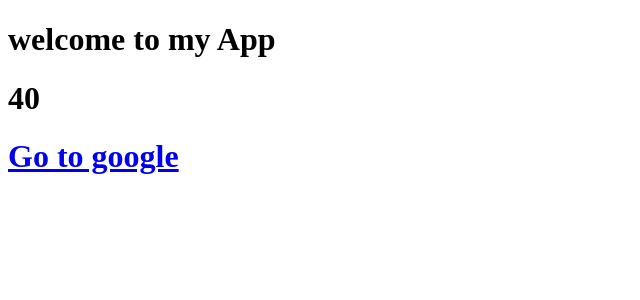
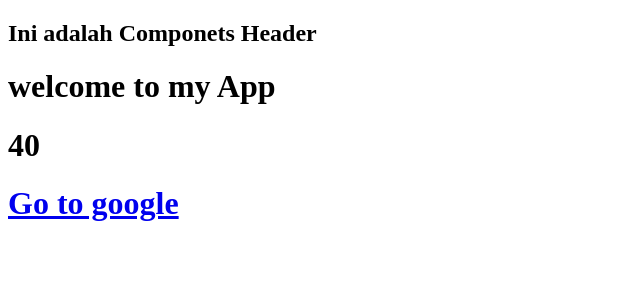
Before and after one commit to ujangaris/reacthooks, a React (Create React App) app: page / in a window 1280 px wide. Shown: the top 300 px of the page, without its empty margins (0-640 px from the left). Built offline with nearby package versions, Linux system fonts and the light colour scheme.

Commit message:
Components

```diff
--- a/src/App.js
+++ b/src/App.js
@@ -1,9 +1,12 @@
+import Header from "./comopents/Header";
+
 function App() {
   const title = "welcome to my App";
   const age = 20;
   const link = "https://mfikri.com";
   return (
     <div className="App">
+      <Header />
       <h1>{title}</h1>
       <h1>{age * 2}</h1>
       <h1>
--- /dev/null
+++ b/src/comopents/Header.js
@@ -0,0 +1,10 @@
+//rafce
+const Header = () => {
+  return (
+    <div>
+      <h2>Ini adalah Componets Header</h2>
+    </div>
+  );
+};
+
+export default Header;
```
